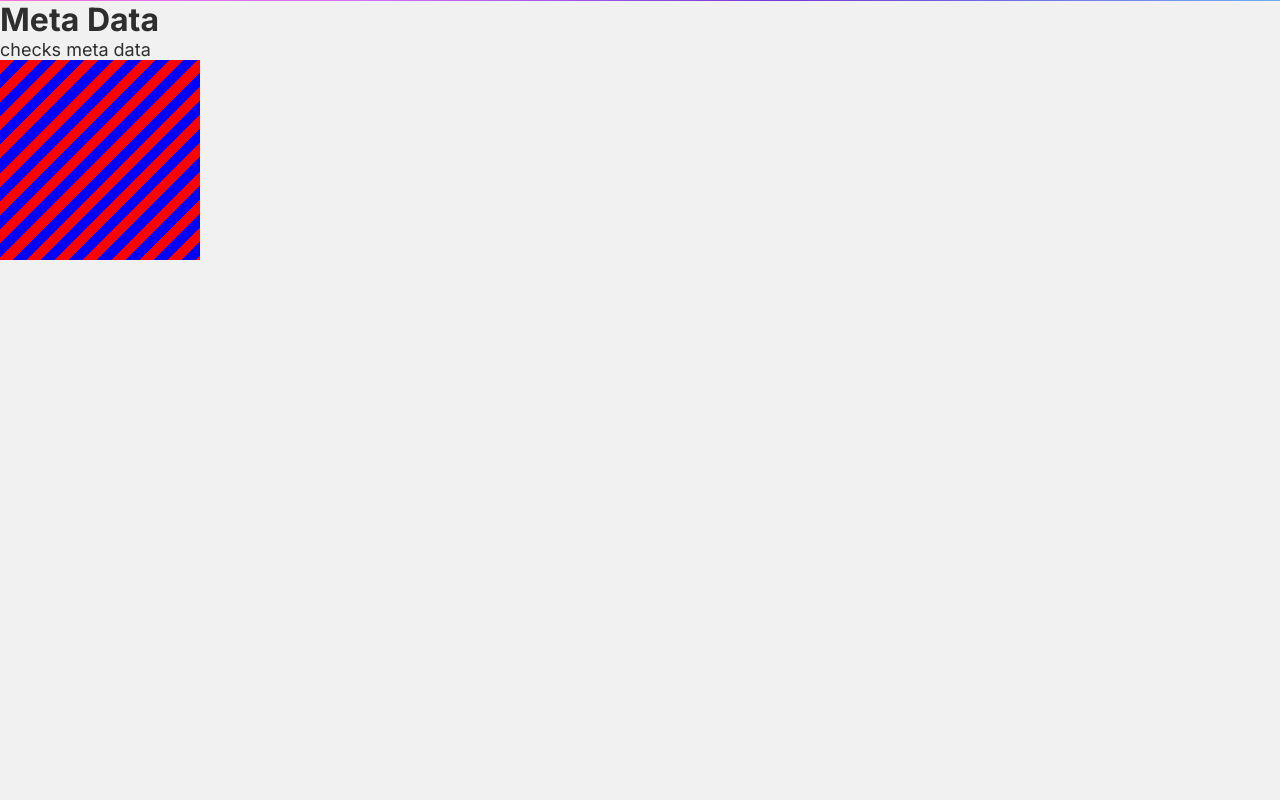
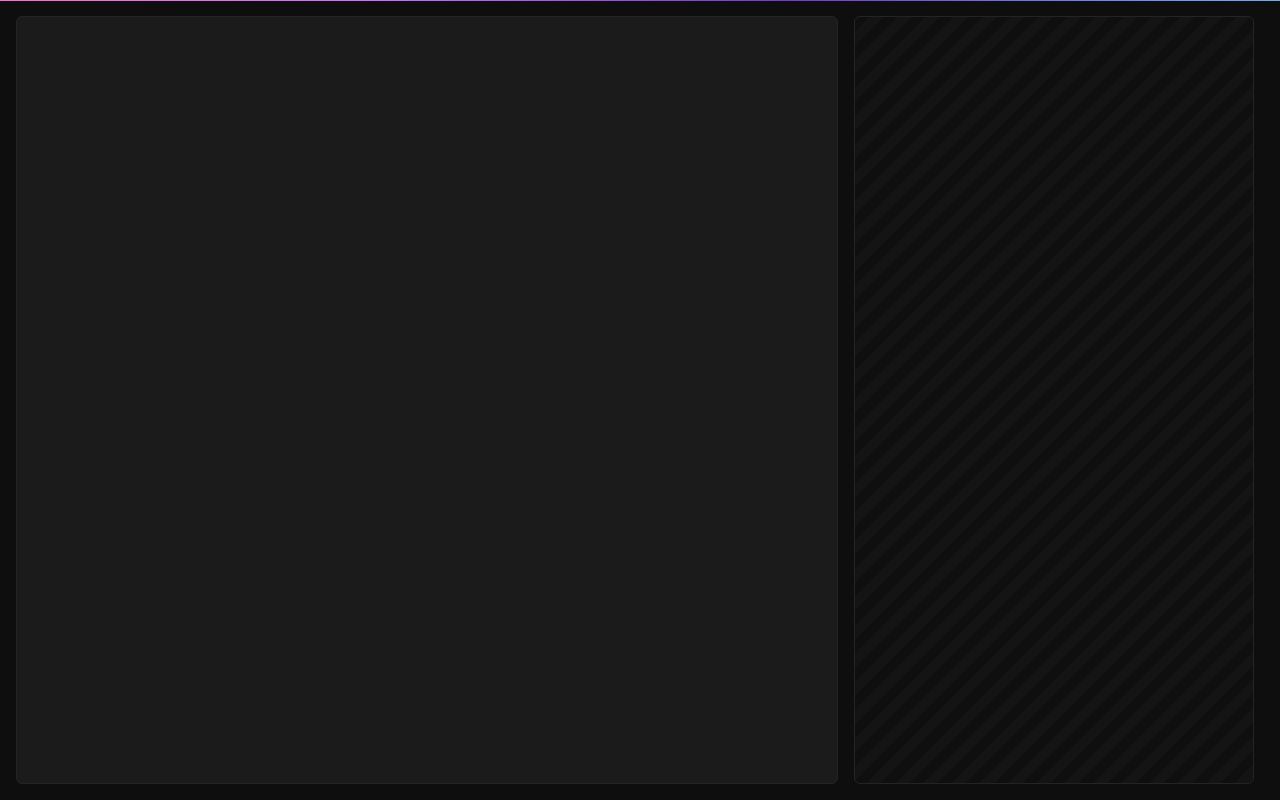
Before and after one commit to BigBadBodyPillow/metaData, a SvelteKit app: page / in a window 1280 px wide. Built offline with nearby package versions, Linux system fonts and the light colour scheme.

Commit message:
setup for layouts

```diff
--- a/src/reset.css
+++ b/src/reset.css
@@ -34,10 +34,11 @@
   --spacing-32: 3.2rem;
 
   /* colours */
-  --background: light-dark(rgb(241, 241, 241), rgb(14, 14, 14));
-  --text: light-dark(hsl(0 0% 18%), hsl(0 0% 98%));
+  --background: rgb(14, 14, 14);
+  --text: hsl(0 0% 90%);
   --text-invert: hsl(from var(--text) calc(h + 180) s calc(100 - l));
   --accent: rgb(255, 25, 56);
+  --border: hsl(from var(--background) h s 14);
 
   /* general */
   --radius: 0.6rem;
--- a/src/routes/+page.svelte
+++ b/src/routes/+page.svelte
@@ -1,14 +1,24 @@
-<h1>Meta Data</h1>
-<p>checks meta data</p>
-<div class="square"></div>
+<main>
+  <div class="image"></div>
+  <div class="meta-info"></div>
+</main>
 
 <style>
-  .square {
+  main {
+    display: flex;
+    justify-content: space-between;
+    align-items: center;
+    padding: var(--spacing-16);
+    gap: var(--spacing-16);
+    height: 100%;
+    width: 100%;
+    z-index: 1;
+  }
+
+  /* main {
     --stripe-width: 10px;
-    --stripe1-colour: red;
-    --stripe2-colour: blue;
-    /* --stripe1-colour: light-dark(rgb(240, 240, 240), rgb(15, 15, 15));
-    --stripe2-colour: light-dark(rgb(235, 235, 235), rgb(20, 20, 20)); */
+    --stripe1-colour: rgb(15, 15, 15);
+    --stripe2-colour: rgb(20, 20, 20);
 
     width: 200px;
     aspect-ratio: 1/1;
@@ -21,5 +31,36 @@
       var(--stripe2-colour) var(--stripe-width),
       var(--stripe2-colour) calc(var(--stripe-width) * 2)
     );
+    border-radius: var(--radius);
+    border: 1px solid var(--border);
+  } */
+
+  .image {
+    background-color: rgb(27, 27, 27);
+    flex: 1;
+    height: 100%;
+
+    border-radius: var(--radius);
+    border: 1px solid var(--border);
+  }
+
+  .meta-info {
+    --stripe-width: 10px;
+    --stripe1-colour: rgb(15, 15, 15);
+    --stripe2-colour: rgb(20, 20, 20);
+
+    width: 400px;
+    height: 100%;
+
+    background-color: var(--background);
+    background: repeating-linear-gradient(
+      135deg,
+      var(--stripe1-colour),
+      var(--stripe1-colour) var(--stripe-width),
+      var(--stripe2-colour) var(--stripe-width),
+      var(--stripe2-colour) calc(var(--stripe-width) * 2)
+    );
+    border-radius: var(--radius);
+    border: 1px solid var(--border);
   }
 </style>
```
Also changed, not shown: src/app.html (indentation only).
